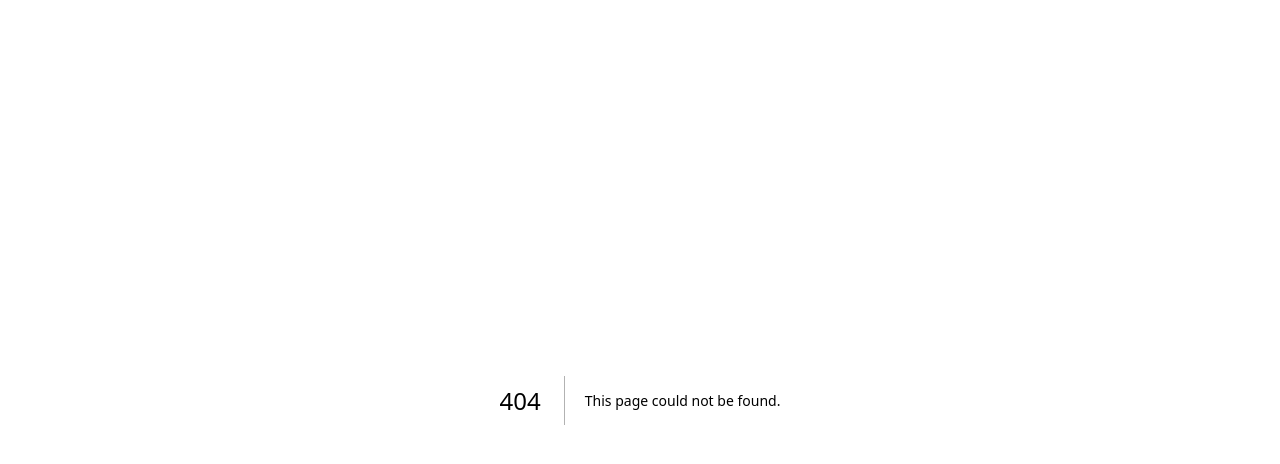
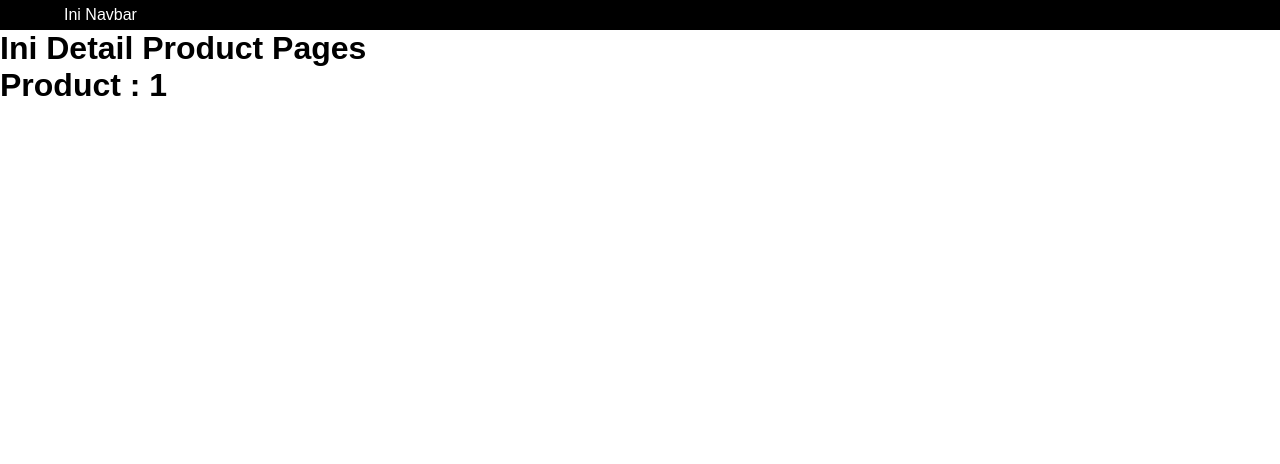
Before and after one commit to azisyulianas/next-js-13.4.7, a Next.js app: page /product/1 in a window 1280 px wide. Before the commit this address had no page. Shown: the top 464 px of the page. Built offline with nearby package versions, Linux system fonts and the light colour scheme.

Commit message:
Tutorial Next JS Bahasa Indonesia Pages Router : 2.Pages & Layout

```diff
--- /dev/null
+++ b/src/components/layouts/AppShell/index.tsx
@@ -0,0 +1,17 @@
+import Navbar from "../Navbar";
+
+type AppsShellProps = {
+  children: React.ReactNode;
+}
+
+const AppShell = (props: AppsShellProps) => {
+  const {children} = props;
+  return(
+    <main>
+      <Navbar/>
+      {children}
+    </main>
+  )
+}
+
+export default AppShell;
--- /dev/null
+++ b/src/components/layouts/Navbar/index.tsx
@@ -0,0 +1,9 @@
+const Navbar = () =>{
+  return (
+    <div className="navbar">
+      <div>Ini Navbar</div>
+    </div>
+  )
+}
+
+export default Navbar;
--- a/src/pages/_app.tsx
+++ b/src/pages/_app.tsx
@@ -1,6 +1,11 @@
+import AppShell from '@/components/layouts/AppShell'
 import '@/styles/globals.css'
 import type { AppProps } from 'next/app'
 
 export default function App({ Component, pageProps }: AppProps) {
-  return <Component {...pageProps} />
+  return (
+    <AppShell>
+      <Component {...pageProps} />
+    </AppShell>
+  )
 }
--- a/src/pages/api/hello.ts
+++ b/src/pages/api/hello.ts
@@ -2,12 +2,13 @@
 import type { NextApiRequest, NextApiResponse } from 'next'
 
 type Data = {
-  name: string
+  name: string,
+  age: number
 }
 
 export default function handler(
   req: NextApiRequest,
   res: NextApiResponse<Data>
 ) {
-  res.status(200).json({ name: 'John Doe' })
+  res.status(200).json({ name: 'Azis Yulianas', age: 25})
 }
--- /dev/null
+++ b/src/pages/product/[product].tsx
@@ -0,0 +1,13 @@
+import { useRouter } from "next/router";
+
+const DetailProdcutPage = () =>{
+  const { query } = useRouter();
+  return (
+    <div>
+      <h1>Ini Detail Product Pages</h1>
+      <h1>Product : {query.product}  </h1>
+    </div>
+  )
+}
+
+export default DetailProdcutPage;
--- a/src/styles/globals.css
+++ b/src/styles/globals.css
@@ -1,78 +1,3 @@
-:root {
-  --max-width: 1100px;
-  --border-radius: 12px;
-  --font-mono: ui-monospace, Menlo, Monaco, 'Cascadia Mono', 'Segoe UI Mono',
-    'Roboto Mono', 'Oxygen Mono', 'Ubuntu Monospace', 'Source Code Pro',
-    'Fira Mono', 'Droid Sans Mono', 'Courier New', monospace;
-
-  --foreground-rgb: 0, 0, 0;
-  --background-start-rgb: 214, 219, 220;
-  --background-end-rgb: 255, 255, 255;
-
-  --primary-glow: conic-gradient(
-    from 180deg at 50% 50%,
-    #16abff33 0deg,
-    #0885ff33 55deg,
-    #54d6ff33 120deg,
-    #0071ff33 160deg,
-    transparent 360deg
-  );
-  --secondary-glow: radial-gradient(
-    rgba(255, 255, 255, 1),
-    rgba(255, 255, 255, 0)
-  );
-
-  --tile-start-rgb: 239, 245, 249;
-  --tile-end-rgb: 228, 232, 233;
-  --tile-border: conic-gradient(
-    #00000080,
-    #00000040,
-    #00000030,
-    #00000020,
-    #00000010,
-    #00000010,
-    #00000080
-  );
-
-  --callout-rgb: 238, 240, 241;
-  --callout-border-rgb: 172, 175, 176;
-  --card-rgb: 180, 185, 188;
-  --card-border-rgb: 131, 134, 135;
-}
-
-@media (prefers-color-scheme: dark) {
-  :root {
-    --foreground-rgb: 255, 255, 255;
-    --background-start-rgb: 0, 0, 0;
-    --background-end-rgb: 0, 0, 0;
-
-    --primary-glow: radial-gradient(rgba(1, 65, 255, 0.4), rgba(1, 65, 255, 0));
-    --secondary-glow: linear-gradient(
-      to bottom right,
-      rgba(1, 65, 255, 0),
-      rgba(1, 65, 255, 0),
-      rgba(1, 65, 255, 0.3)
-    );
-
-    --tile-start-rgb: 2, 13, 46;
-    --tile-end-rgb: 2, 5, 19;
-    --tile-border: conic-gradient(
-      #ffffff80,
-      #ffffff40,
-      #ffffff30,
-      #ffffff20,
-      #ffffff10,
-      #ffffff10,
-      #ffffff80
-    );
-
-    --callout-rgb: 20, 20, 20;
-    --callout-border-rgb: 108, 108, 108;
-    --card-rgb: 100, 100, 100;
-    --card-border-rgb: 200, 200, 200;
-  }
-}
-
 * {
   box-sizing: border-box;
   padding: 0;
@@ -83,16 +8,7 @@ html,
 body {
   max-width: 100vw;
   overflow-x: hidden;
-}
-
-body {
-  color: rgb(var(--foreground-rgb));
-  background: linear-gradient(
-      to bottom,
-      transparent,
-      rgb(var(--background-end-rgb))
-    )
-    rgb(var(--background-start-rgb));
+  font-family: Arial, Helvetica, sans-serif;
 }
 
 a {
@@ -100,8 +16,12 @@ a {
   text-decoration: none;
 }
 
-@media (prefers-color-scheme: dark) {
-  html {
-    color-scheme: dark;
-  }
+.navbar {
+  display: flex;
+  width: 100%;
+  height: 30px;
+  background-color: black;
+  color: white;
+  align-items: center;
+  padding: 0 5%;
 }
```
Also changed, not shown: src/pages/about/index.tsx (added, +9 -0 lines), src/pages/index.tsx (+4 -109 lines), src/pages/product/index.tsx (added, +9 -0 lines), src/pages/settings/app/index.tsx (added, +9 -0 lines), src/pages/settings/user/index.tsx (added, +9 -0 lines), src/pages/settings/user/password/index.tsx (added, +9 -0 lines).
